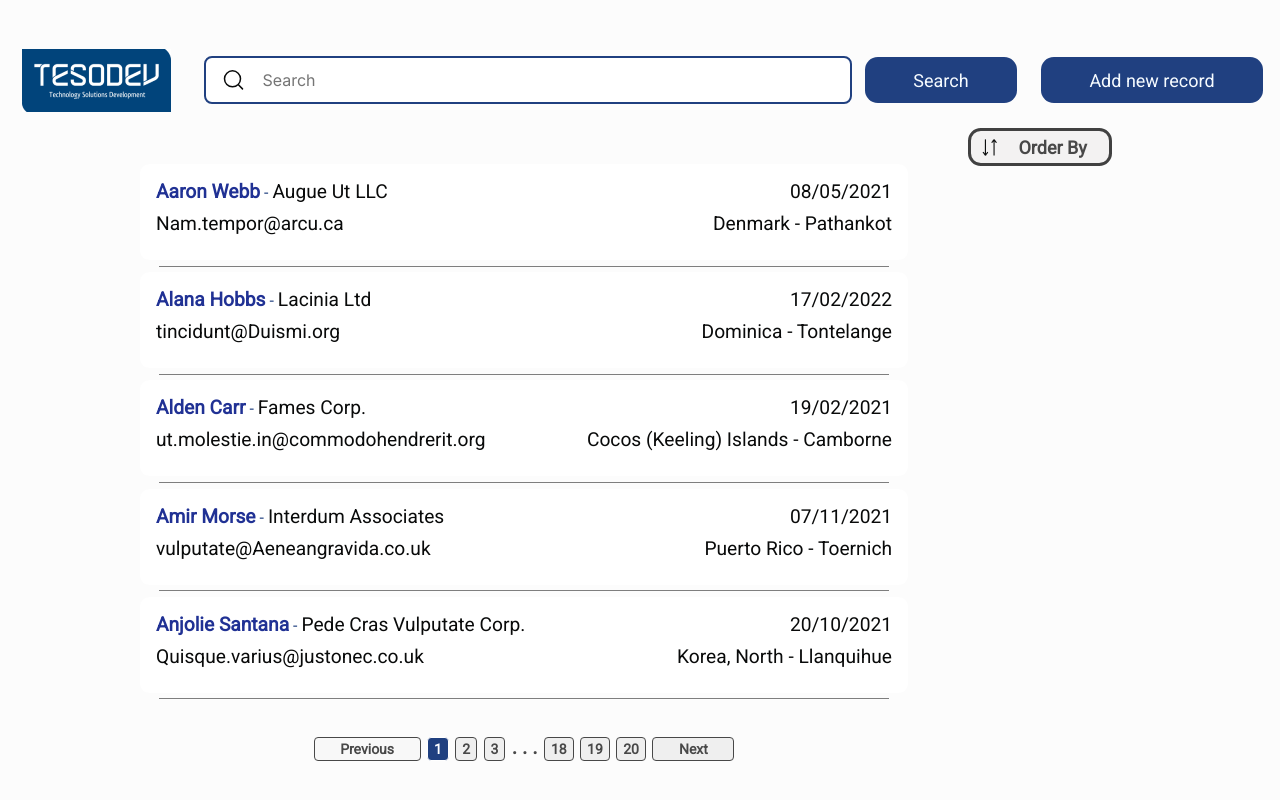
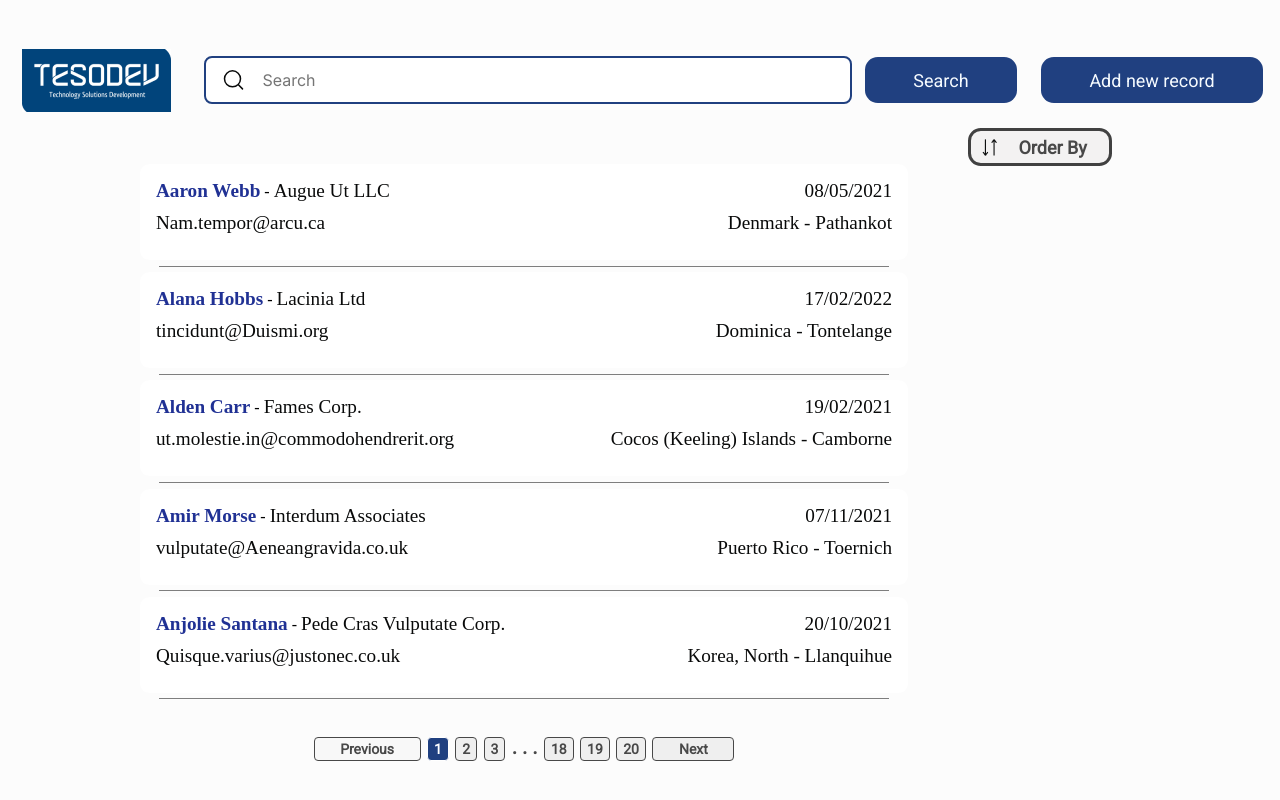
Before and after one commit to mechanicworld/tesodev-fe-challenge, a React (Vite) app: page /search-results in a window 1280 px wide. Built offline with nearby package versions, Linux system fonts and the light colour scheme.

Commit message:
Update base style file

```diff
--- a/src/partials/_base.scss
+++ b/src/partials/_base.scss
@@ -4,8 +4,3 @@ $primary-color: #204080;
 $primary-trans-color: #20408018;
 $white: #f6fbff;
 $font-size: 18px;
-
-body{
-  font: 100% $font-roboto;
-  color: $primary-color;
-}
```
